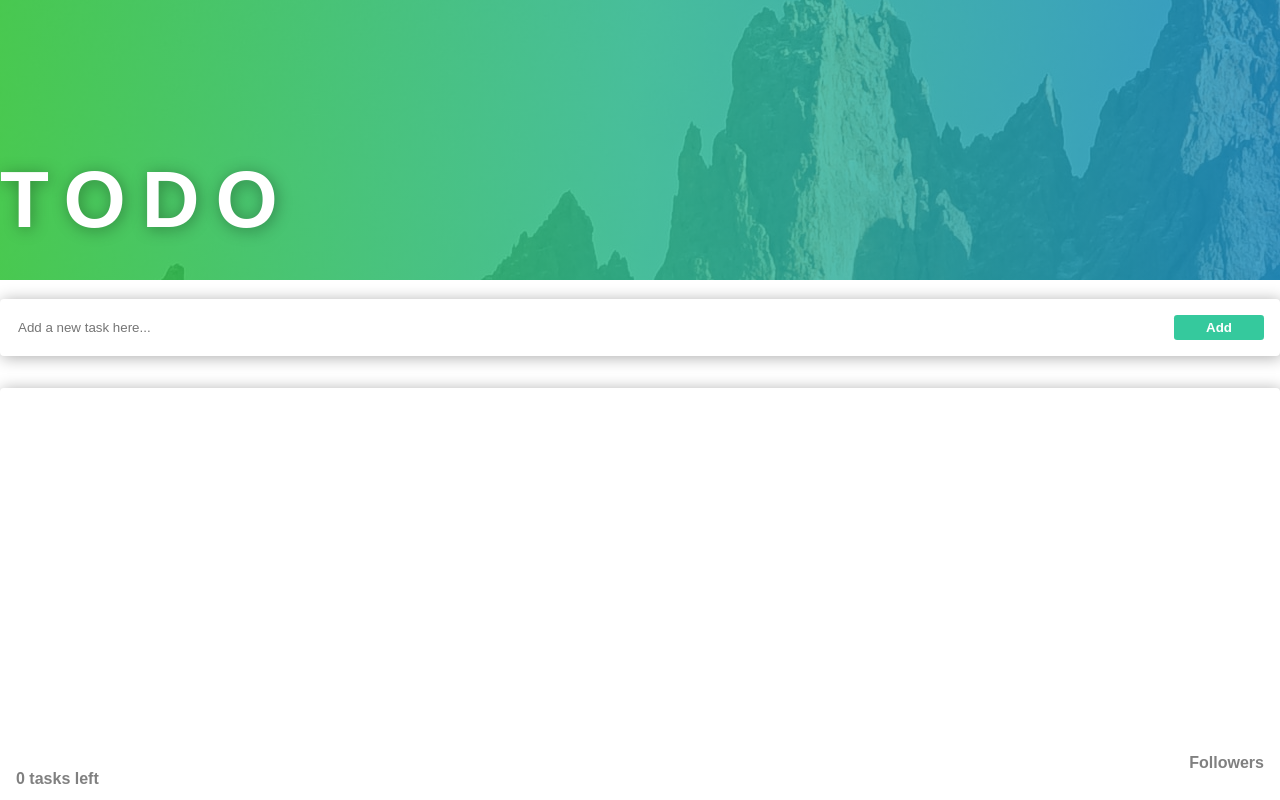
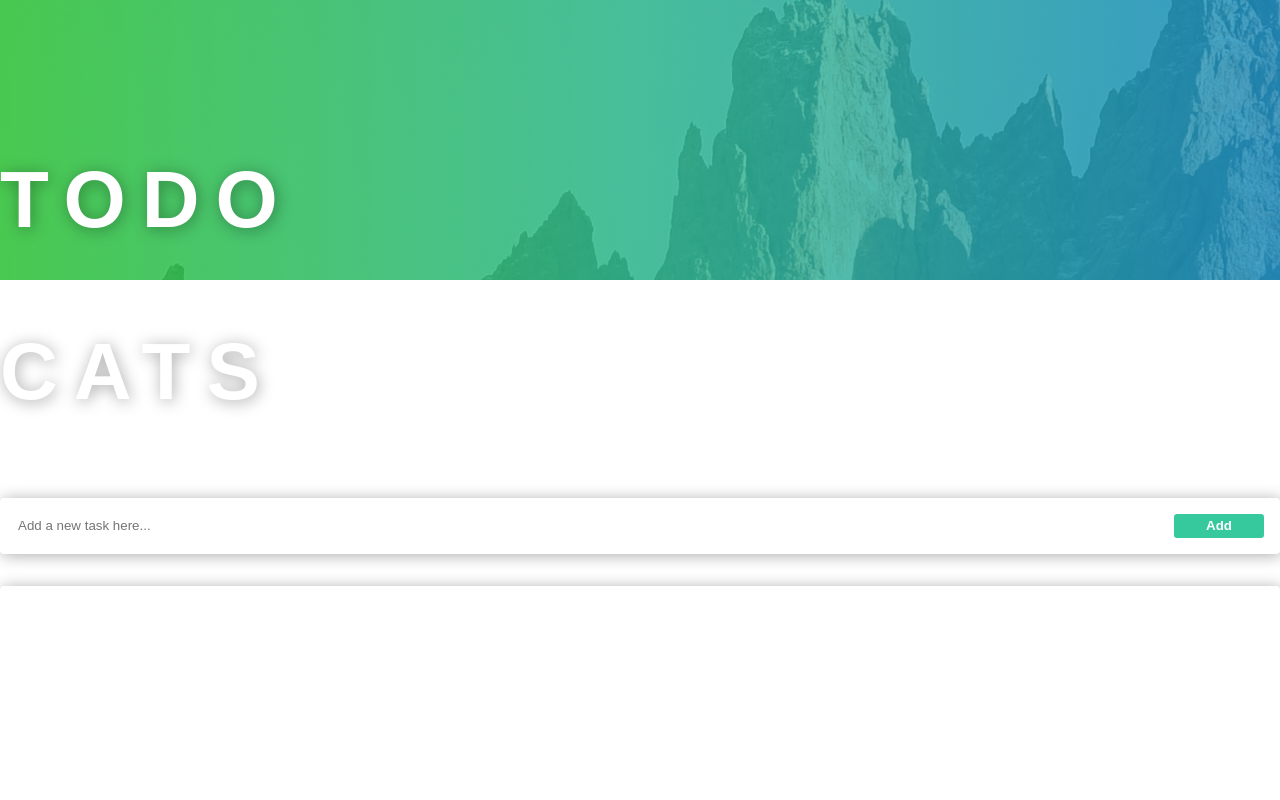
Before and after one commit to EspiraMarvin/tdd, a React (Create React App) app: page / in a window 1280 px wide. Shown: the top 800 px of the page. Built offline with nearby package versions, Linux system fonts and the light colour scheme.

Commit message:
feat: updates

```diff
--- a/src/components/Header/Header.js
+++ b/src/components/Header/Header.js
@@ -1,13 +1,13 @@
 import React from 'react'
 import "./Header.css"
 
-export default function Header({
-    title
-}) {
+export default function Header({ title }) {
     return (
         <>
             <h1 title="Header" className="header">{title}</h1>
-            {/* <h3 data-testid="header-2" className="header">Hello</h3> */}
+            {/* <h3 title="header" className="header">Cats</h3> */}
+            <h3 data-testid="header-1" className="header">Cats</h3>
+
         </>
     )
 }
```
